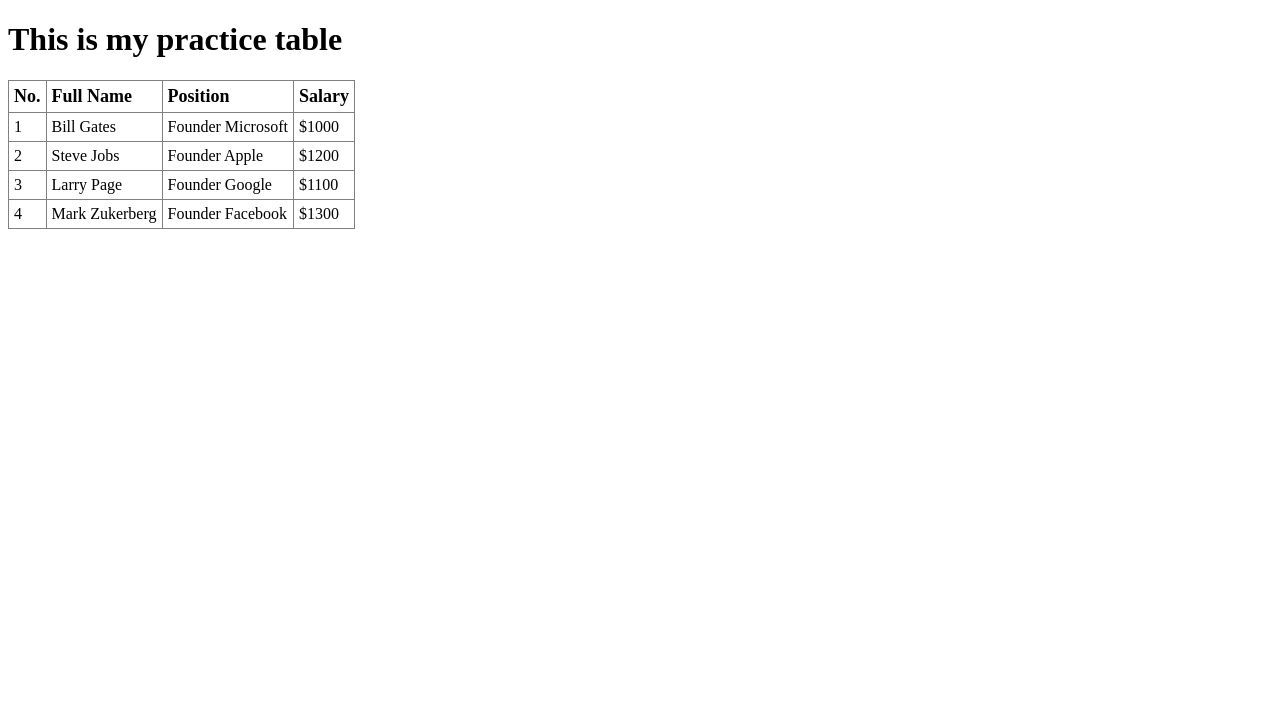
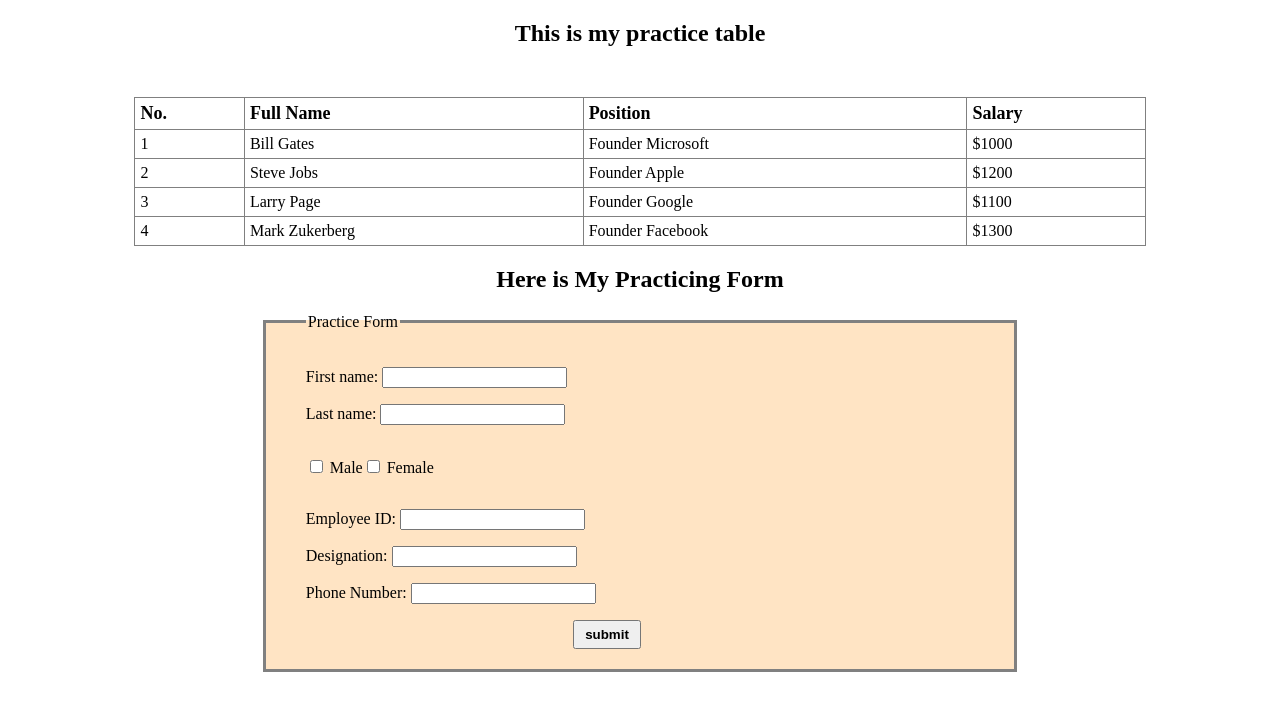
Before and after one commit to Amirulislamsohan/module4m1-web-site, a plain HTML site: page index.html in a window 1280 px wide. Drawn offline with Linux system fonts and the light colour scheme.

Commit message:
added form

```diff
--- a/index.html
+++ b/index.html
@@ -3,21 +3,52 @@
   <head>
     <meta charset="utf-8">
     <title>practice site </title><style>
-        table{border-collapse: collapse;}thead{
+        table{border-collapse: collapse;
+        margin: auto;
+        margin-top: 50px;
+
+        width: 80%;
+        }thead{
             font-size: large;
             font-weight: bold;
+            text-align: justify;
+
+
         }
         td{
             padding: 5px;
+            text-align: justify;
+        }
+        .checkbox{
+            display: flex;
+            margin: auto;
+            /* margin-inline-start: 11%; */
+        }
+        form{
+            /* field-sizing: 50%; */
+            /* border: 1px solid ; */
+            text-align: left;
+            margin: 0 20%;
+        }
+        fieldset{
+            padding: 20px 40px;
+            border: 3px solid gray;
+            background-color: bisque;
+
+        }
+        .sub-btn{
+            padding: 5px 10px;
+            font-weight: bold;
+            margin: 0 40%;
         }
     </style>
   </head>
   <body>
     <header>
-        <h1>This is my practice table</h1>
+
     </header>
-    <main>
-        <section>
+    <main style="text-align: center; ">
+        <section><h1>This is my practice table</h1>
             <table border="1px solid ">
                 <thead>
                     <tr>
@@ -63,6 +94,35 @@
 
             </table>
         </section>
+        <section >
+            <h1>Here is My Practicing Form</h1>
+            <form>
+
+            <fieldset>
+                <legend>Practice Form</legend>
+                <p>First name:
+                    <input type="text" name="" id="">
+                </p>
+                <p>
+                    Last name:
+                    <input type="text" name="" id="">
+                </p>
+                <div class="checkbox">
+                    <p><input type="checkbox" name="" id="">  Male</p>
+                <p><input type="checkbox" name="" id="">  Female</p>
+                </div>
+                <p>Employee ID: <input type="text" name="" id=""></p>
+                <p>Designation: <input type="text" name="" id=""></p>
+                <p>Phone Number: <input type="text" name="" id=""></p>
+                <input class="sub-btn" type="submit" value="submit">
+            </fieldset>
+
+
+            </form>
+        </section>
+
+
+
     </main>
   </body>
 </html>
```
